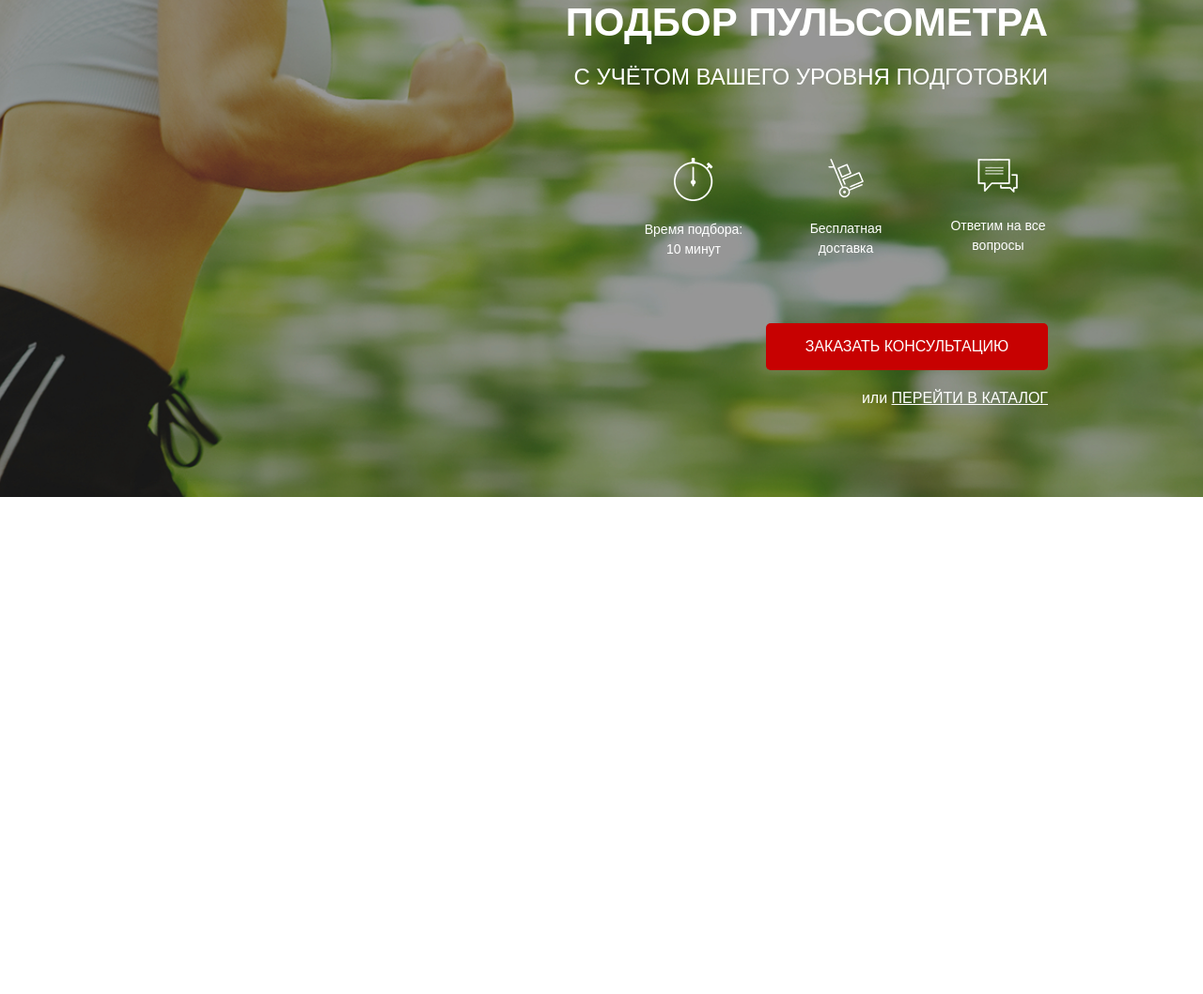
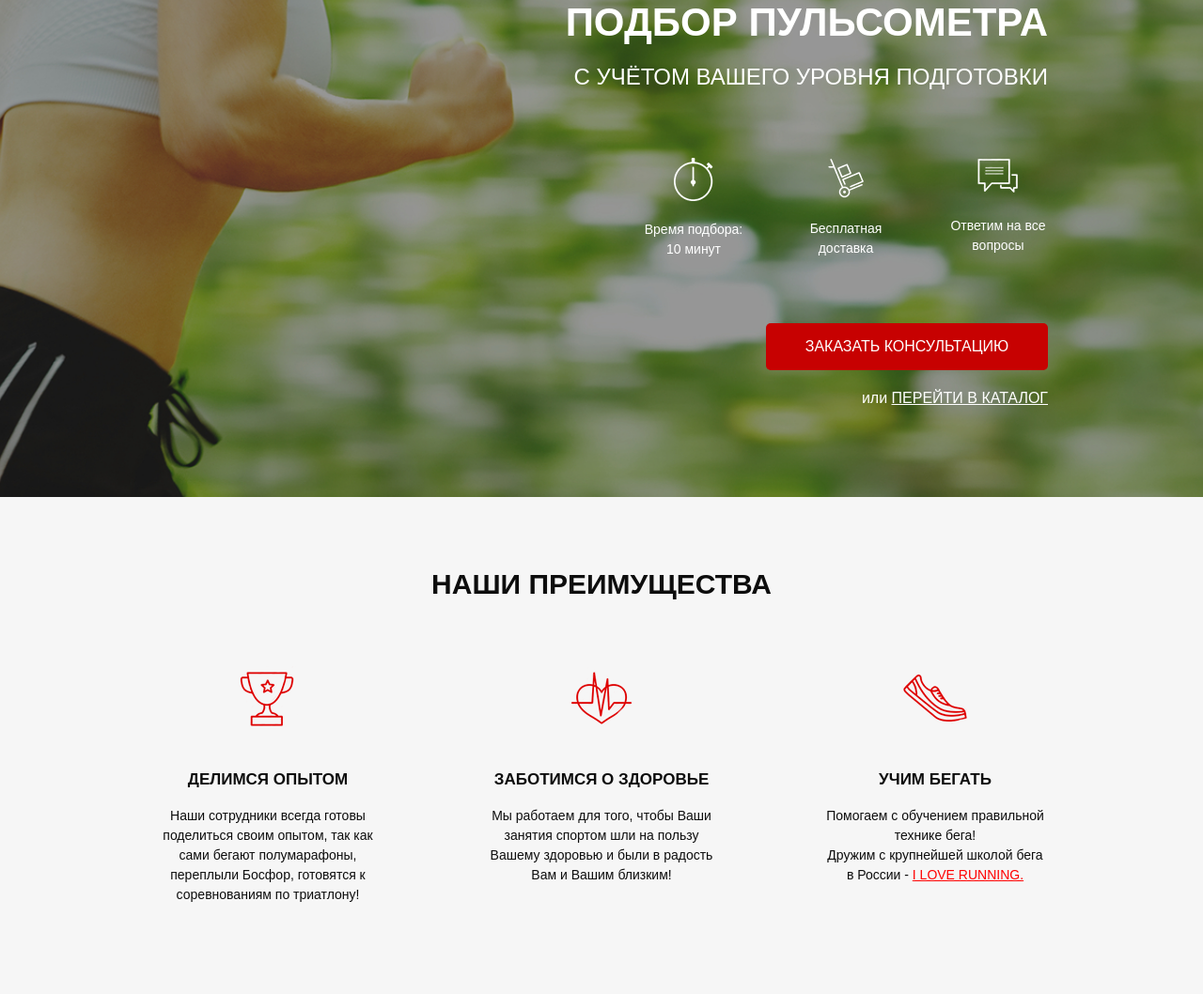
Before and after one commit to TemirlanBat/pulsometres, a website: page src/index.html in a window 1280 px wide. Shown: the part 165-1223 px from the top of the page at 94% size. Before the commit the page ends 800 px from the top, so only its background shows below. Drawn offline with Linux system fonts and the light colour scheme.

Commit message:
add advantages

```diff
--- a/src/index.html
+++ b/src/index.html
@@ -49,5 +49,37 @@
         </div>
     </div>
     </div>
+    <div class="advantages">
+        <div class="container">
+            <div class="title">НАШИ ПРЕИМУЩЕСТВА</div>
+            <div class="advantages__wrapper">
+                <div class="advantages__item">
+                    <img src="icons/reasons/cup.png" alt="cup">
+                    <div class="advantages__descr">
+                        <div class="advantages__title">Делимся опытом</div>
+                        <div class="advantages__text">Наши сотрудники всегда готовы поделиться своим опытом,
+                            так как сами бегают полумарафоны, переплыли Босфор, готовятся к соревнованиям по триатлону!</div>
+                    </div>
+                </div>
+                <div class="advantages__item">
+                    <img src="icons/reasons/heart.png" alt="heart">
+                    <div class="advantages__descr">
+                        <div class="advantages__title">Заботимся о здоровье</div>
+                        <div class="advantages__text">Мы работаем для того,
+                            чтобы Ваши занятия спортом шли на пользу Вашему здоровью и были в радость Вам и Вашим близким!</div>
+                    </div>
+                </div>
+                <div class="advantages__item">
+                    <img src="icons/reasons/shoe.png" alt="shoe">
+                    <div class="advantages__descr">
+                        <div class="advantages__title">Учим бегать</div>
+                        <div class="advantages__text">Помогаем с обучением
+                            правильной технике бега!
+                           <br> Дружим с крупнейшей школой бега в России - <span>I LOVE RUNNING.</span></div>
+                    </div>
+                </div>
+            </div>
+    </div>
+    </div>
 </body>
 </html>
--- /dev/null
+++ b/src/sass/blocks/_advantages.sass
@@ -0,0 +1,31 @@
+.advantages
+    min-height: 470px
+    padding: 70px 0 95px 0
+    background-color: #f6f6f6
+    &__wrapper
+        margin-top: 65px
+        display: flex
+        justify-content: space-between
+        img
+            display: block
+            margin: 0 auto
+    &__item
+        vertical-align: top
+    &__descr
+        margin-top: 38px
+        text-align: center
+        width: 240px
+    &__title
+        color: #0d0d0d
+        font-size: 17px
+        font-weight: 700
+        text-transform: uppercase
+    &__text
+        color: #0d0d0d
+        font-size: 14px
+        font-weight: 300
+        margin-top: 15px
+        span
+            color: #ff0000
+            text-transform: uppercase
+            text-decoration: underline
--- /dev/null
+++ b/src/sass/blocks/_title.sass
@@ -0,0 +1,6 @@
+.title
+    color: #0d0d0d
+    font-size: 30px
+    font-weight: 700
+    text-align: center
+    text-transform: uppercase
--- a/src/sass/style.sass
+++ b/src/sass/style.sass
@@ -3,6 +3,8 @@
 @import 'blocks/promo.sass'
 @import 'blocks/_header'
 @import 'blocks/_buttons'
+@import 'blocks/_advantages'
+@import 'blocks/_title'
 *
     font-family: 'Museo Sans Cyrl', sans-serif
 
```
Also changed, not shown: src/css/style.min.css.
